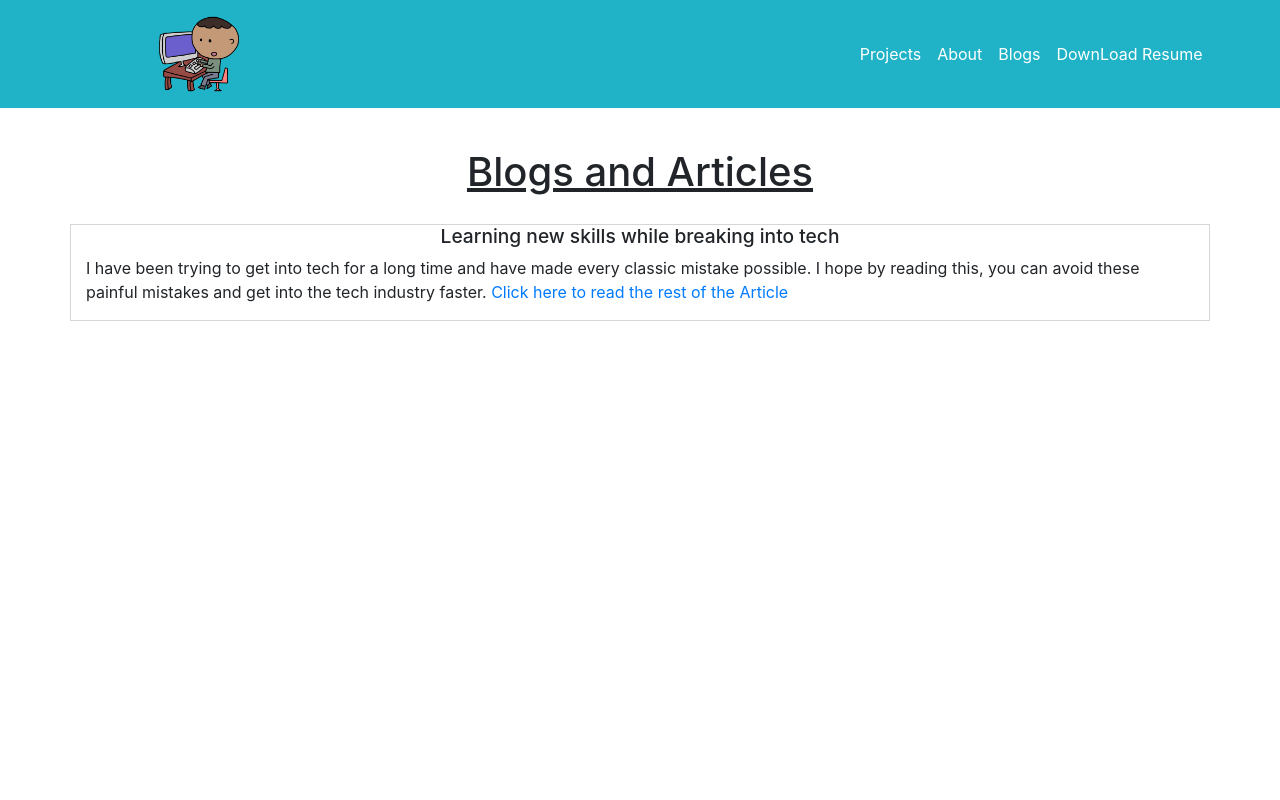
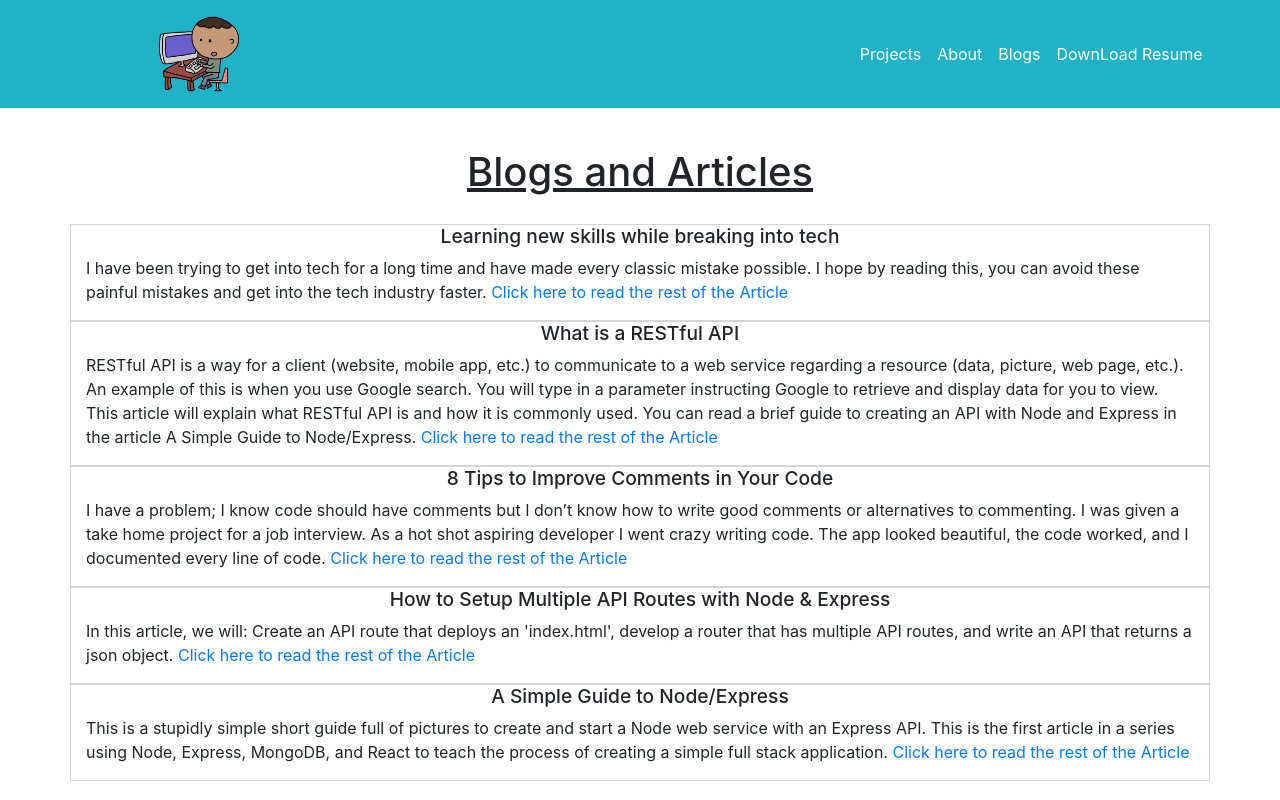
Before and after one commit to jcsmileyjr/Portfolio-v3, a React (Create React App) app in the folder portfolio/: page /blog in a window 1280 px wide. Built offline with nearby package versions, Linux system fonts and the light colour scheme.

Commit message:
Added more content from Medium articles

```diff
--- a/portfolio/src/data/blogPosts.js
+++ b/portfolio/src/data/blogPosts.js
@@ -12,6 +12,26 @@ const post = [
         content:"I have been trying to get into tech for a long time and have made every classic mistake possible. I hope by reading this, you can avoid these painful mistakes and get into the tech industry faster.",
         link:"https://medium.com/codeconnective/learning-new-skills-while-breaking-into-tech-b8793f61a1c2?source=friends_link&sk=df5c9187686a2c0dcc0e59bb9773e925",
     },
+    {
+        title:"What is a RESTful API",
+        content:"RESTful API is a way for a client (website, mobile app, etc.) to communicate to a web service regarding a resource (data, picture, web page, etc.). An example of this is when you use Google search. You will type in a parameter instructing Google to retrieve and display data for you to view. This article will explain what RESTful API is and how it is commonly used. You can read a brief guide to creating an API with Node and Express in the article A Simple Guide to Node/Express.",
+        link:"https://medium.com/codeconnective/what-is-a-restful-api-930671cdd713?source=friends_link&sk=3019c9cd263b72ee75964df33e2b4ebd",
+    },
+    {
+        title:"8 Tips to Improve Comments in Your Code",
+        content:"I have a problem; I know code should have comments but I don’t know how to write good comments or alternatives to commenting. I was given a take home project for a job interview. As a hot shot aspiring developer I went crazy writing code. The app looked beautiful, the code worked, and I documented every line of code.",
+        link:"https://medium.com/codeconnective/8-tips-to-improve-comments-in-your-code-59d2b638ee38?source=friends_link&sk=aff4fe9739c50fe911a0282b7dd1d268",
+    },
+    {
+        title:"How to Setup Multiple API Routes with Node & Express",
+        content:"In this article, we will: Create an API route that deploys an 'index.html', develop a router that has multiple API routes, and write an API that returns a json object.",
+        link:"https://medium.com/codeconnective/how-to-setup-multiple-api-routes-with-node-express-12b7cabcd13c?source=friends_link&sk=1defc009388bf6ea2e7d04ef382649db",
+    },
+    {
+        title:"A Simple Guide to Node/Express",
+        content:"This is a stupidly simple short guide full of pictures to create and start a Node web service with an Express API. This is the first article in a series using Node, Express, MongoDB, and React to teach the process of creating a simple full stack application.",
+        link:"https://medium.com/codeconnective/a-simple-guide-to-node-express-1986a9904d63?source=friends_link&sk=3cf75bf7adf93ddb04be07db07be199f",
+    },
 ];
 
 export default post;
```
